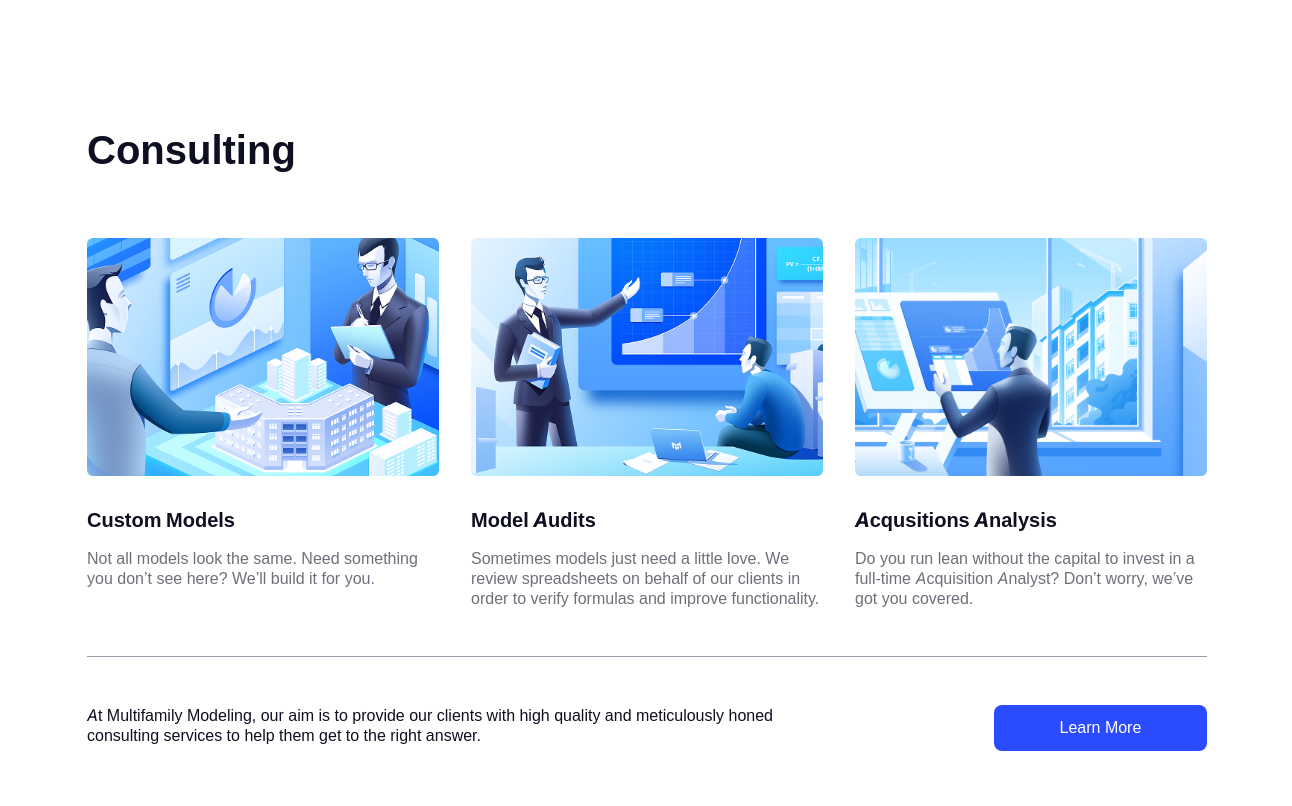
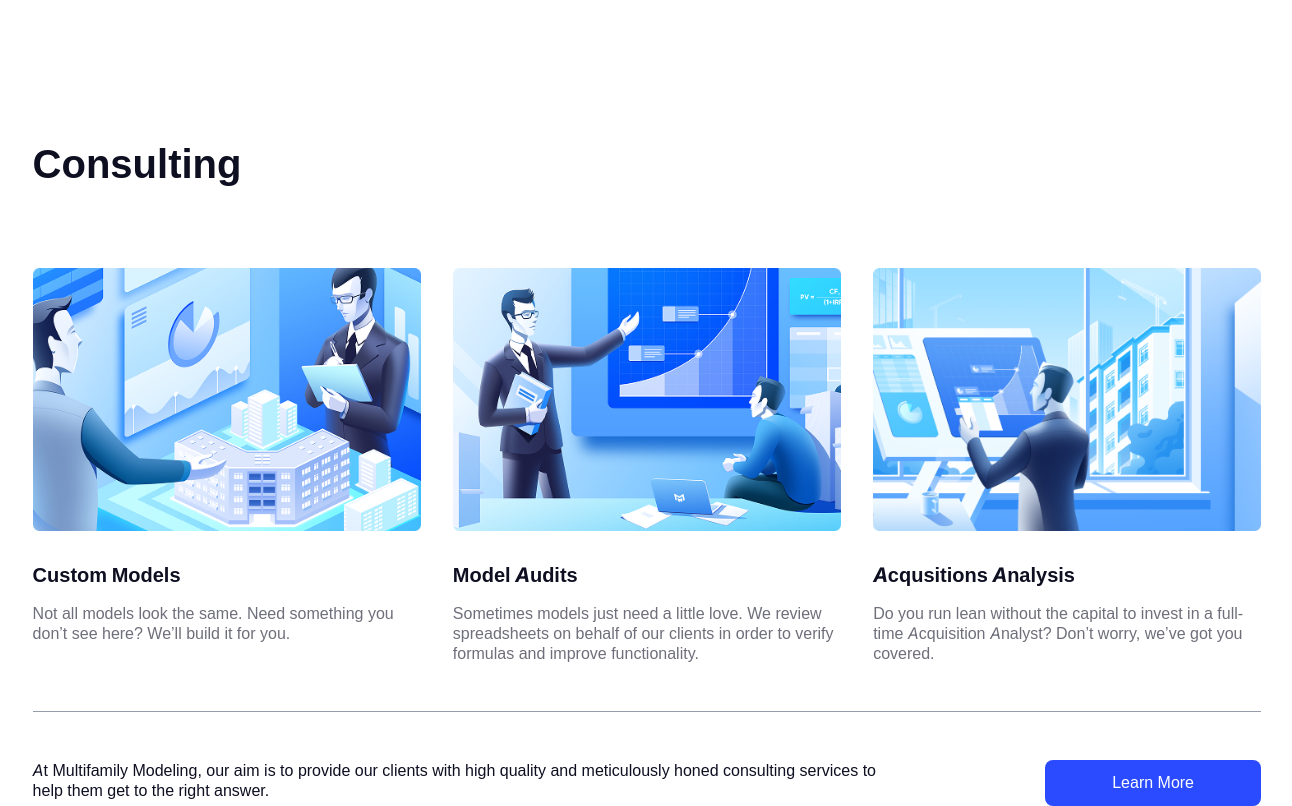
Before and after one commit to Nahfahlaar/training_HTML, a plain HTML site: page index.html in a window 1536 px wide. Shown: the part 1200-2006 px from the top of the page, without its empty margins (121-1413 px from the left). Before the commit the page ends 1951 px from the top, so only its background shows below. Drawn offline with Linux system fonts and the light colour scheme.

Commit message:
addaptive rubber

```diff
--- a/style.css
+++ b/style.css
@@ -37,8 +37,7 @@ ul {
 }
 
 img {
-    max-width: 288px;
-    height: 100%;
+    width: 100%;
     margin-bottom: 32px;
 }
 
@@ -102,9 +101,9 @@ button {
 
 .container {
     margin: 0 auto;
-    padding: 0;
-    max-width: 288px;
-    width: 100%;
+    padding-left: 15px;
+    padding-right: 15px;
+    max-width: 100%;
 }
 
 .second-grid .cards-list {
@@ -150,53 +149,51 @@ button {
 
 @media (min-width: 768px) {
     .container {
-        max-width: 680px;
-        width: 100%;
+        max-width: 80%;
     }
 
     h3 {
         margin-bottom: 64px;
     }
-    img {
-        max-width: 680px;
-    }
-
-    .second-grid .card {
-        flex-direction: row;
-        gap: 24px;
-        align-items: center;
-    }
 
     .second-grid img {
         margin: 0;
-        width: 328px;
-        height: 100%;
+    }
+
+    .second-grid .cards-list {
+        margin-bottom: 64px;
+    }
+    .second-grid .card {
+        display: grid;
+        gap: 24px;
+        grid-template-columns: auto auto;
+        align-items: center;
     }
 
     .second-grid .card-title {
         margin-bottom: 16px;
     }
 
-    .second-grid .cards-list {
-        margin-bottom: 64px;
-    }
     .line {
-        margin-bottom: 24px;
+        margin-bottom: 48px;
     }
 
     button {
         width: 216px;
+        margin: 0;
     }
 }
 
 @media (min-width: 1440px) {
     .container {
-        max-width: 1120px;
+        /* max-width: 1120px; */
+        max-width: 80%;
         width: 100%;
     }
 
     h3 {
         font-size: 40px;
+        margin-bottom: 80px;
     }
 
     .first-grid .card-title {
@@ -211,8 +208,8 @@ button {
         gap: 80px 32px;
     }
     .first-grid img {
-        width: 100%;
-        height: 264px;
+        /* width: 100%;
+        height: 264px; */
     }
     .first-grid {
         margin-bottom: 200px;
@@ -225,13 +222,8 @@ button {
     }
 
     .second-grid .card {
-        flex-direction: column;
+        display: flex;
         gap: 32px;
-    }
-
-    .second-grid img {
-        width: 100%;
-        height: 238px;
     }
 
     .line {
@@ -262,8 +254,8 @@ button {
         margin-bottom: 80px;
     }
 
-    .first-grid img {
-        width: 728px;
-        height: 100%;
+    .first-grid .cards-list {
+        grid-template-columns: 1fr 1fr;
+        gap: 80px 40px;
     }
 }
```
